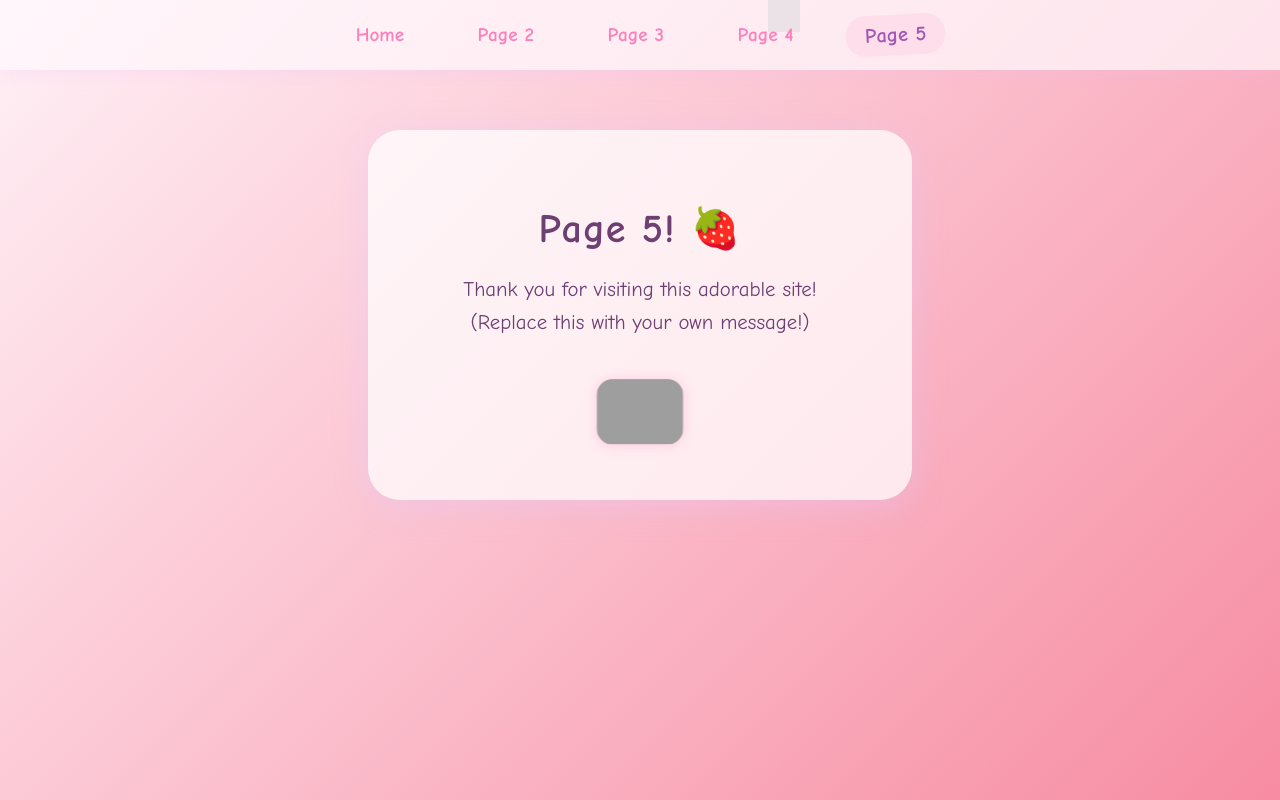
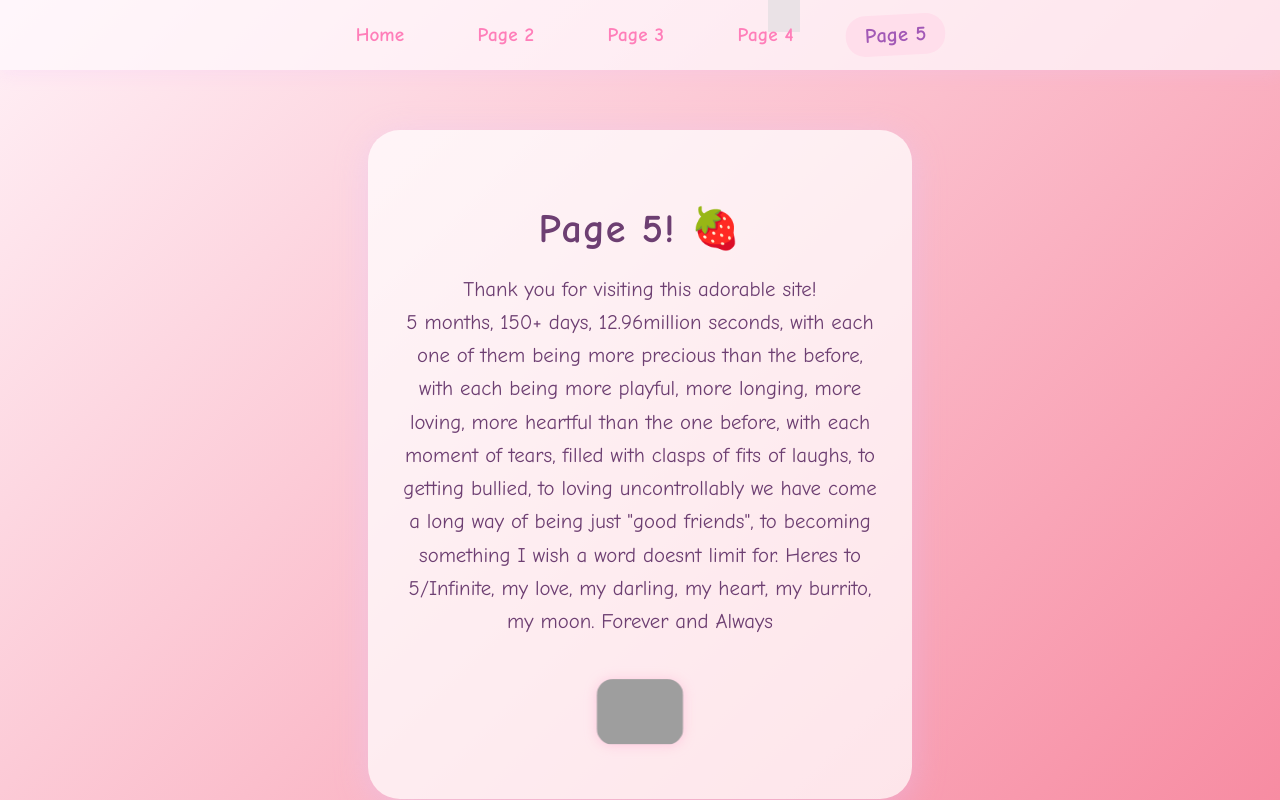
Before and after one commit to Mr-McSizzle/unityweb, a plain HTML site: page page5.html in a window 1280 px wide. Drawn offline with Linux system fonts and the light colour scheme; grey boxes are pictures that could not be loaded.

Commit message:
Update page5.html

```diff
--- a/page5.html
+++ b/page5.html
@@ -19,7 +19,7 @@
   <div class="container">
     <h1>Page 5! 🍓</h1>
     <p>Thank you for visiting this adorable site! <br>
-    (Replace this with your own message!)</p>
+    5 months, 150+ days, 12.96million seconds, with each one of them being more precious than the before, with each being more playful, more longing, more loving, more heartful than the one before, with each moment of tears, filled with clasps of fits of laughs, to getting bullied, to loving uncontrollably we have come a long way of being just "good friends", to becoming something I wish a word doesnt limit for. Heres to 5/Infinite, my love, my darling, my heart, my burrito, my moon. Forever and Always</p>
     <img src="https://em-content.zobj.net/source/twitter/376/strawberry_1f353.png" alt="Strawberry" class="cute-img">
   </div>
   <div class="floating-hearts">
```
